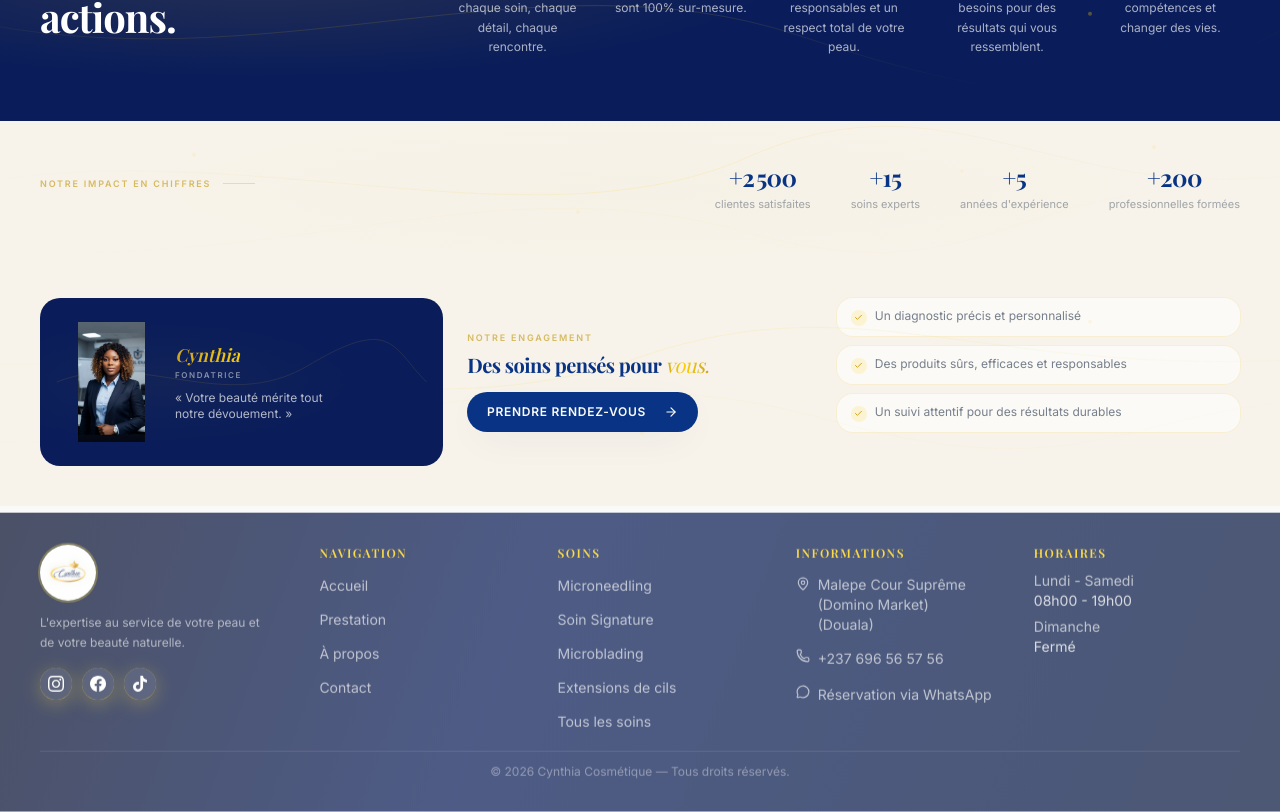
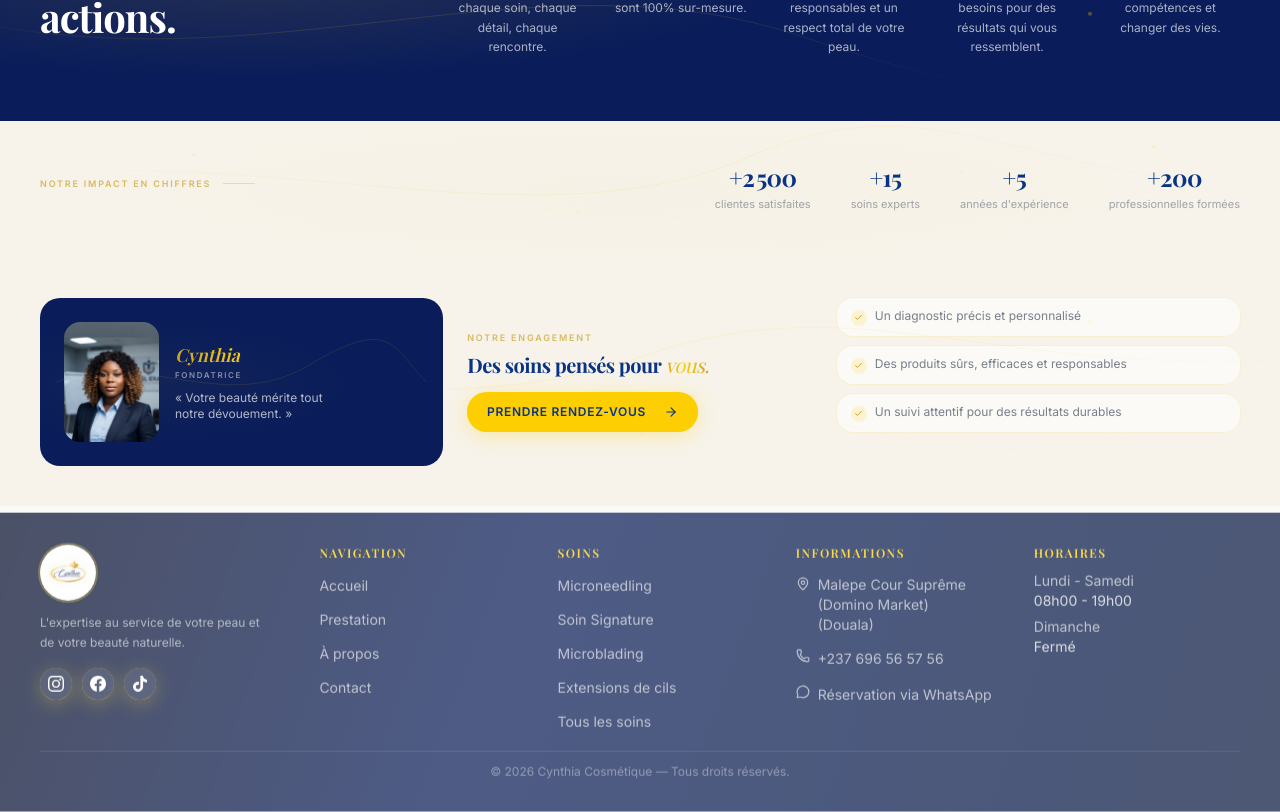
Before and after one commit to kenryalonzo/com.cythia.dev, a Next.js app: page /a-propos in a window 1280 px wide. Shown: the part 1361-2173 px from the top of the page. Built offline with nearby package versions, Linux system fonts and the light colour scheme.

Commit message:
feat: update Engagement and SoinsVisage components with improved layout and styling for enhanced user experience

```diff
--- a/components/Engagement.tsx
+++ b/components/Engagement.tsx
@@ -106,13 +106,13 @@
 							</svg>
 
 							<div className="relative z-10 flex items-center gap-4">
-								<div className="relative h-[100px] w-[80px] shrink-0 sm:h-[120px] sm:w-[95px]">
+								<div className="relative h-[100px] w-[80px] shrink-0 overflow-hidden rounded-xl sm:h-[120px] sm:w-[95px]">
 									<Image
 										src="/assets/images/cynthia-image.png"
 										alt="Cynthia"
 										fill
 										sizes="95px"
-										className="object-contain object-bottom"
+										className="object-cover object-top"
 									/>
 								</div>
 								<div className="flex flex-col">
@@ -147,9 +147,9 @@
 						</h2>
 						<Button
 							href="#contact"
-							variant="royal"
+							variant="gold"
 							size="md"
-							className="group mt-4 w-fit px-5 shadow-soft hover:shadow-lift"
+							className="animate-pulse-glow group mt-4 w-fit px-5 shadow-gold"
 						>
 							Prendre rendez-vous
 							<ArrowRight className="ml-2 h-3.5 w-3.5 transition-transform group-hover:translate-x-1" />
--- a/components/SoinsVisage.tsx
+++ b/components/SoinsVisage.tsx
@@ -17,6 +17,7 @@
 				stroke="currentColor"
 				strokeWidth={1.5}
 				className="h-5 w-5"
+				aria-hidden="true"
 			>
 				<path
 					strokeLinecap="round"
@@ -37,6 +38,7 @@
 				stroke="currentColor"
 				strokeWidth={1.5}
 				className="h-5 w-5"
+				aria-hidden="true"
 			>
 				<path
 					strokeLinecap="round"
@@ -57,6 +59,7 @@
 				stroke="currentColor"
 				strokeWidth={1.5}
 				className="h-5 w-5"
+				aria-hidden="true"
 			>
 				<path
 					strokeLinecap="round"
@@ -82,6 +85,7 @@
 				stroke="currentColor"
 				strokeWidth={1.5}
 				className="h-5 w-5"
+				aria-hidden="true"
 			>
 				<path
 					strokeLinecap="round"
@@ -115,7 +119,11 @@
 
 export function SoinsVisage() {
 	return (
-    <Reveal as="section" variant="scroll" className="relative overflow-hidden bg-cream py-6 md:py-10">
+		<Reveal
+			as="section"
+			variant="scroll"
+			className="relative overflow-hidden bg-cream py-6 md:py-10"
+		>
 			{/* Décorations animées — float subtil */}
 			<motion.div
 				animate={{ y: [0, -8, 0] }}
@@ -220,7 +228,7 @@
 						<motion.div variants={fadeSlideUpVariants}>
 							<Link
 								href="#soins-visage"
-                className="mt-0.5 inline-flex items-center justify-center rounded-full bg-royal px-4 py-2 font-sans text-[10px] font-bold uppercase tracking-[0.08em] text-ivory shadow-soft transition-all hover:bg-royal-light hover:shadow-lift sm:w-fit"
+								className="animate-pulse-glow mt-0.5 inline-flex items-center justify-center rounded-full bg-gold px-4 py-2 font-sans text-[10px] font-bold uppercase tracking-[0.08em] text-royal shadow-gold transition-all hover:shadow-lift sm:w-fit"
 							>
 								Voir tous les soins
 							</Link>
@@ -238,7 +246,7 @@
 						}}
 						className="grid grid-cols-2 gap-2 md:col-span-2 sm:gap-2.5 lg:col-span-1"
 					>
-            {treatments.map((treatment, i) => (
+						{treatments.map((treatment) => (
 							<motion.div
 								key={treatment.name}
 								variants={{
```
Lines whose indentation alone changed are shown as unchanged.
